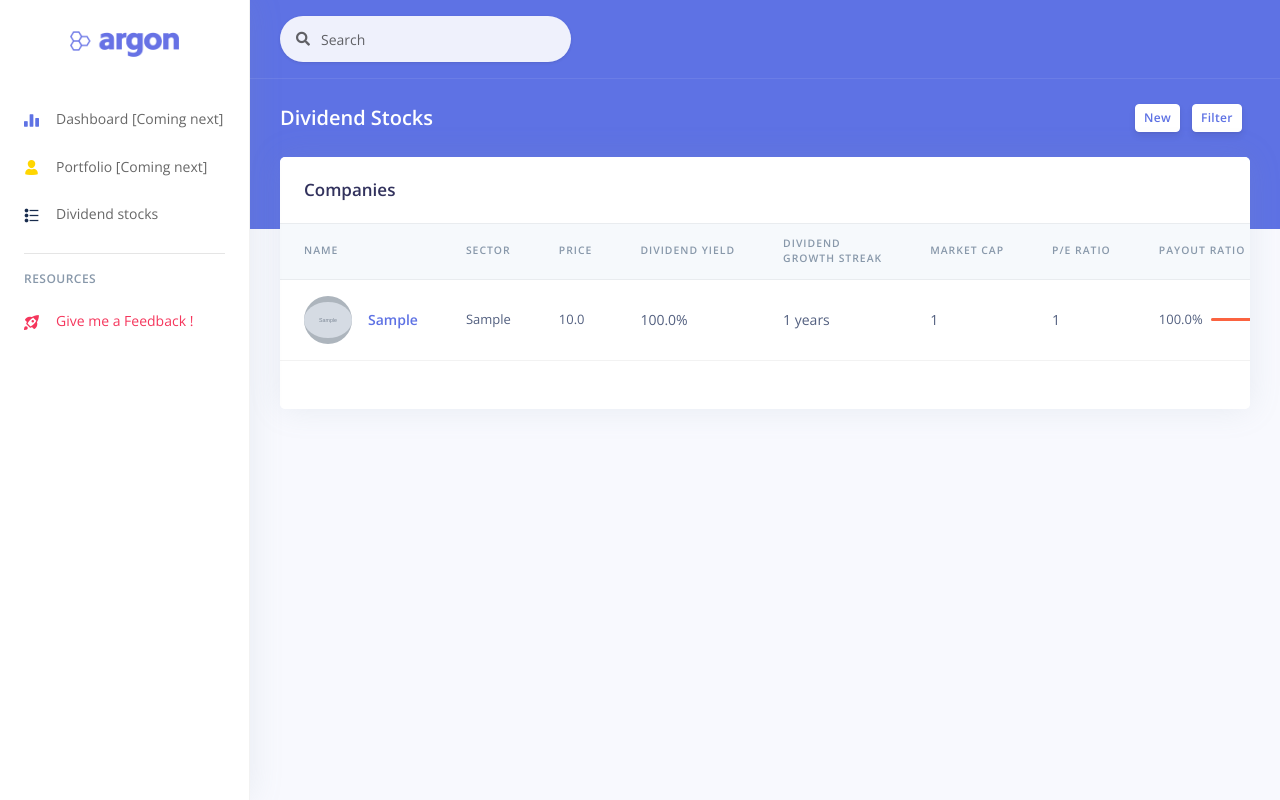
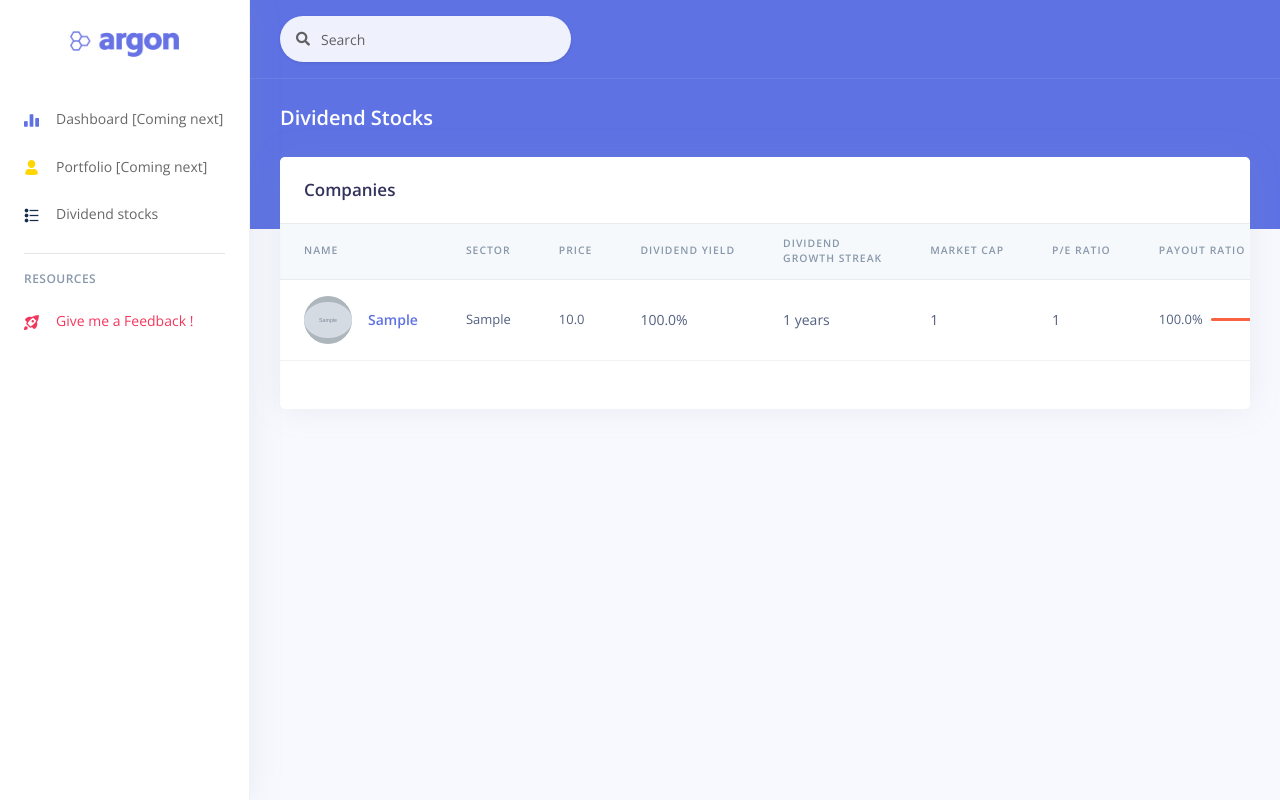
Before and after one commit to Shinpoo/finaviz, a Django app: page /screener/ in a window 1280 px wide. Run offline with Django 3.2, Linux system fonts and the light colour scheme; tables that the repository leaves empty hold one stand-in row (values such as "Sample post"); grey boxes marked "Sample" are stand-in pictures; some libraries are stand-ins or nearby versions.

Commit message:
Remove filter button

```diff
--- a/core/templates/screener.html
+++ b/core/templates/screener.html
@@ -20,7 +20,7 @@
             </nav> {% endcomment %}
           </div>
           <div class="col-lg-6 col-5 text-right">
-            <a href="#" class="btn btn-sm btn-neutral">New</a>
+            {% comment %} <a href="#" class="btn btn-sm btn-neutral">New</a>
             <button type="button" class="btn btn-sm btn-neutral" data-toggle="modal" data-target="#modal-form">Filter</button>
             <div class="modal fade" id="modal-form" tabindex="-1" role="dialog" aria-labelledby="modal-form" aria-hidden="true">
               <div class="modal-dialog modal-dialog-centered modal-sm" role="document">
@@ -76,7 +76,7 @@
                     </div>
                   </div>
                 </div>
-              </div>
+              </div> {% endcomment %}
             {% comment %} <a href="#" class="btn btn-sm btn-neutral">Filters</a> {% endcomment %}
             </div>
           </div>
```
